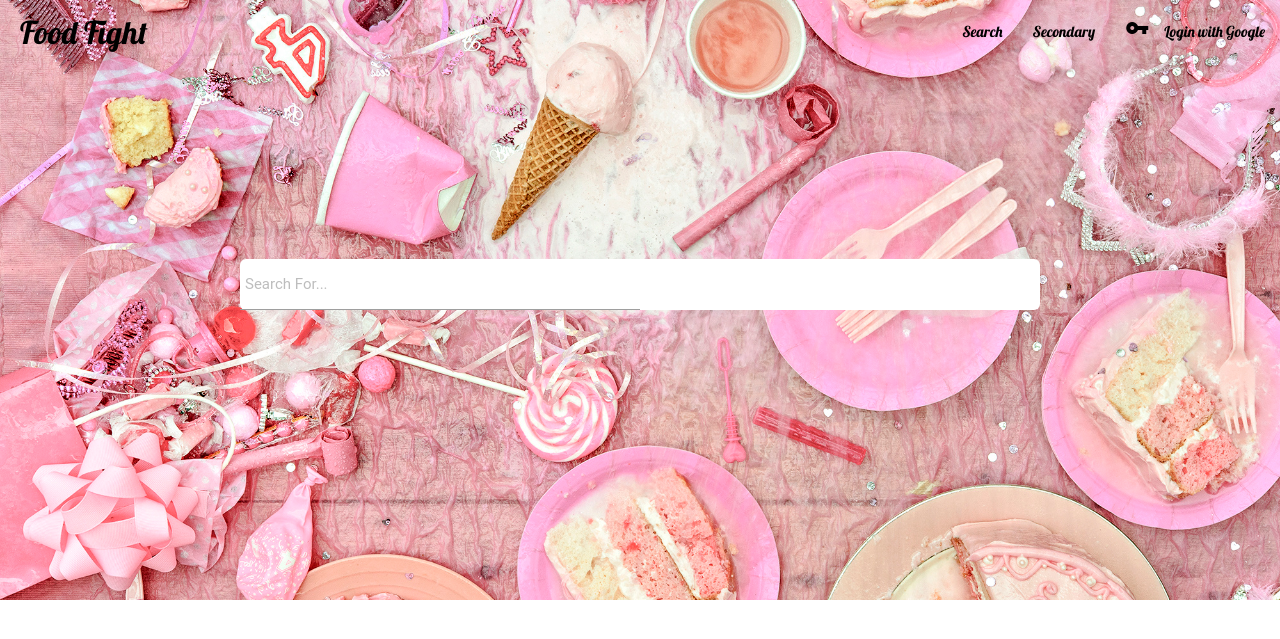
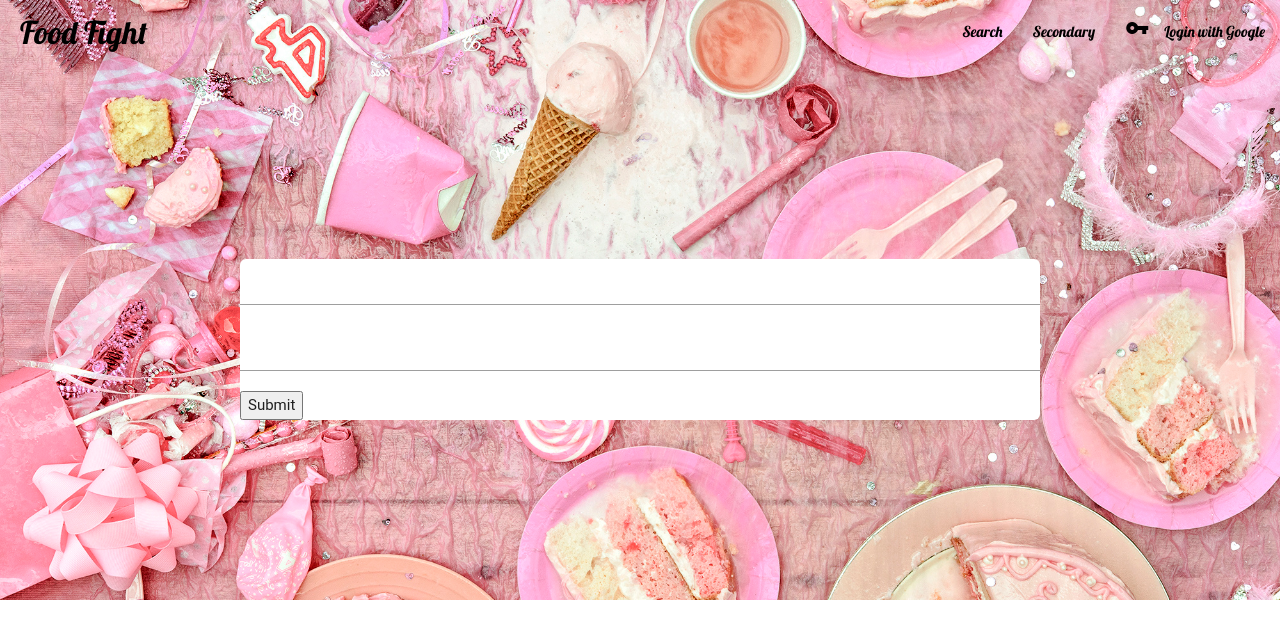
Before and after one commit to ibrianfrancisco/food-fight-project, a Node server app: page / in a window 1280 px wide. Shown: the top 639 px of the page. Run offline with Node 20, Linux system fonts and the light colour scheme; some libraries are stand-ins or nearby versions; some web fonts are replaced.

Commit message:
search bars work

```diff
--- a/routes/index.js
+++ b/routes/index.js
@@ -5,8 +5,7 @@ var yelpCtrl = require('../controllers/api/yelp');
 // CARLIE START
 var passport = require('passport');
 var yelp = require('../config/yelp');
-const rootURL = 'https://api.yelp.com/';
-
+// const rootURL = 'https://api.yelp.com/';
 
 
 /* GET home page. */
@@ -14,9 +13,30 @@ router.get('/', function(req, res, next) {
     res.render('index', { user: req.user });
 });
 
+// Yelp API routes
 router.get('/', yelpCtrl.userDetails);
-router.get('/search', yelpCtrl.search);
+// router.post('/search', yelpCtrl.search);
+router.post('/', function(req, res, next) {
+  var term = req.body.term;
+  // console.log(term);
+  yelp.search({ term: term, location: req.body.location })
+  .then(function (data) {
+    var jsonBussObj = JSON.parse(data); // Parse JSON string to JSON Object
+    // console.log(data);
+    // console.log(jsonBussObj);
+    res.render('index', {jsonBussObj});
+  })
+  .catch(function (err) {
 
+    console.error('error', err);
+  });
+})
+
+
+
+
+
+// OAuth routes
 router.get('/auth/google', passport.authenticate(
   'google',
   { scope: ['profile', 'email'] }
--- a/views/index.ejs
+++ b/views/index.ejs
@@ -43,7 +43,12 @@
       </div> -->
       <div id="form-wrap">
         <div class="input-field">
-          <input placeholder="Search For..." id="search-field" type="text" class="validate">
+          <!-- <input placeholder="Search For..." id="search-field" type="text" class="validate"> -->
+          <form action="/", method="POST">
+            <input name="term" type="text">
+            <input name="location" type="text">
+            <button type="submit">Submit</button>
+          </form>
         </div>
       </div>
     </div>
```
